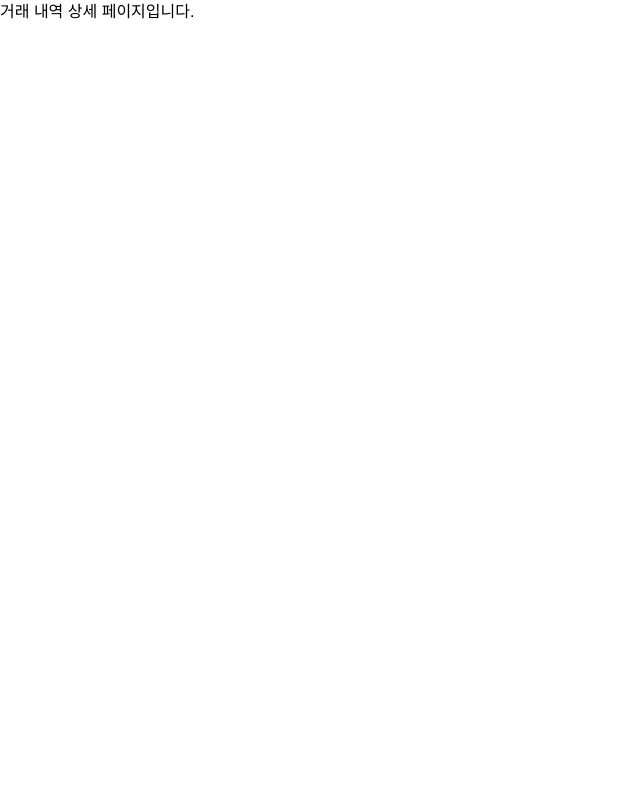
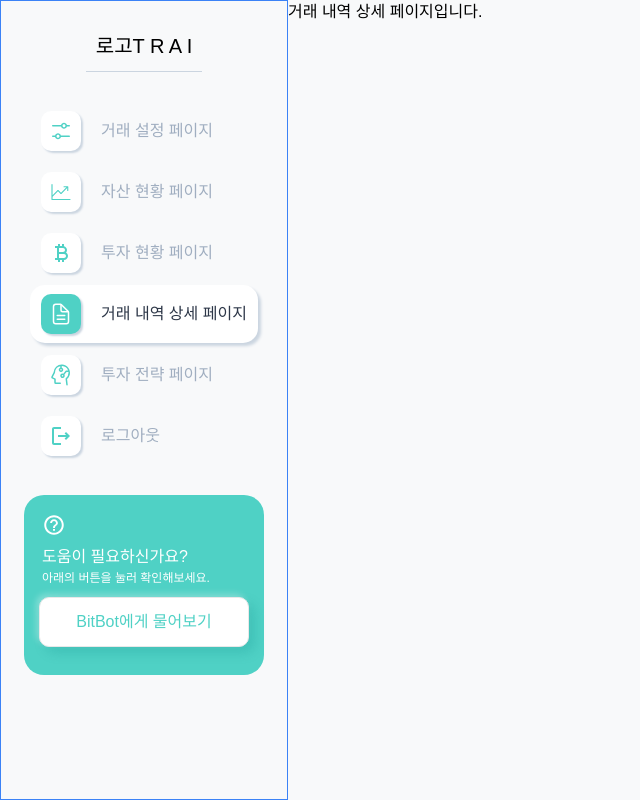
Before and after one commit to jungyeojinn/trai, a React (Vite) app in the folder FE/trai/: page /trade-details in a window 1280 px wide. Shown: the whole page, without its empty margins (0-640 px from the left). Built offline with nearby package versions, Linux system fonts and the light colour scheme; a web font is replaced by a local one.

Commit message:
[front] S11P31A609-169 feat: 네비게이션바 생성

```diff
--- a/FE/trai/package.json
+++ b/FE/trai/package.json
@@ -16,6 +16,7 @@
     "react": "^18.3.1",
     "react-dom": "^18.3.1",
     "react-hook-form": "^7.53.1",
+    "react-icons": "^5.3.0",
     "react-redux": "^9.1.2",
     "react-router-dom": "^6.27.0",
     "styled-components": "^6.1.13"
--- /dev/null
+++ b/FE/trai/src/components/NavBar/index.jsx
@@ -0,0 +1,142 @@
+import { NavLink } from 'react-router-dom';
+import styled from 'styled-components';
+
+import { IoMdHelpCircleOutline } from 'react-icons/io';
+import { VscSettings } from 'react-icons/vsc';
+import { IoDocumentTextOutline } from 'react-icons/io5';
+import { PiChartLineUpLight, PiHeadCircuit } from 'react-icons/pi';
+import { MdCurrencyBitcoin, MdOutlineLogout } from 'react-icons/md';
+
+const NavBar = () => {
+  return (
+    <div className="flex flex-col items-center">
+      <LogoArea>
+        <div>로고</div>
+        <p>T R A I</p>
+      </LogoArea>
+
+      <NavContainer>
+        <NavList>
+          <StyledNavLink to="/trade-settings">
+            <div className="PageIcon"><VscSettings /></div>
+            <div className="PageName">거래 설정 페이지</div>
+          </StyledNavLink>
+          <StyledNavLink to="/asset-overview">
+            <div className="PageIcon"><PiChartLineUpLight /></div>
+            <div className="PageName">자산 현황 페이지</div>
+          </StyledNavLink>
+          <StyledNavLink to="/investment-status">
+            <div className="PageIcon"><MdCurrencyBitcoin /></div>
+            <div className="PageName">투자 현황 페이지</div>
+          </StyledNavLink>
+          <StyledNavLink to="/trade-details">
+            <div className="PageIcon"><IoDocumentTextOutline /></div>
+            <div className="PageName">거래 내역 상세 페이지</div>
+          </StyledNavLink>
+          <StyledNavLink to="/strategy">
+            <div className="PageIcon"><PiHeadCircuit /></div>
+            <div className="PageName">투자 전략 페이지</div>
+          </StyledNavLink>
+          <StyledNavLink to="/logout">
+            <div className="PageIcon"><MdOutlineLogout /></div>
+            <div className="PageName">로그아웃</div>
+          </StyledNavLink>
+        </NavList>
+      </NavContainer>
+
+      <BotArea>
+        <div className="text-trai-white text-[24px] p-2"><IoMdHelpCircleOutline /></div>
+        <div className="text-trai-white text-[16px] ml-2">도움이 필요하신가요?</div>
+        <div className="text-trai-white text-[12px] ml-2">아래의 버튼을 눌러 확인해보세요.</div>
+        <BotButton>BitBot에게 물어보기</BotButton>
+      </BotArea>
+    </div>
+  );
+};
+
+const StyledNavLink = styled(NavLink)`
+  display: flex;
+  gap: 20px;
+  align-items: center;
+  margin: 3px;
+  padding: 8px 10px;
+  text-decoration: none;
+  border-radius: 15px;
+  background-color: transparent;
+  border: 1px solid transparent;
+
+  &.active {
+    background-color: var(--trai-white);
+    box-shadow: 3px 3px 3px var(--trai-disabled);
+
+    .PageIcon {
+      background-color: var(--trai-mint);
+      color: var(--trai-white);
+    }
+
+    .PageName {
+      color: var(--trai-text);
+    }
+  }
+
+  .PageIcon {
+    background-color: var(--trai-white);
+    color: var(--trai-mint);
+    font-size: 24px;
+    padding: 8px;
+    border-radius: 10px;
+    box-shadow: 2px 2px 2px var(--trai-disabled);
+  }
+
+  .PageName {
+    color: var(--trai-greytext);
+  }
+`;
+
+const LogoArea = styled.div`
+  display: flex;
+  padding: 10px;
+  margin: 20px auto;
+  font-size: 20px;
+  border-bottom: 1px var(--trai-disabled) solid;
+`;
+
+const NavContainer = styled.div``;
+
+const NavList = styled.ul`
+  margin: 10px;
+`;
+
+const BotArea = styled.div`
+  display: flex;
+  flex-direction: column;
+  background-color: var(--trai-mint);
+  border-radius: 20px;
+  width: 240px;
+  height: 180px;
+  padding: 10px;
+  margin-top: 20px;
+`;
+
+const BotButton = styled.button`
+  background-color: var(--trai-white);
+  color: var(--trai-mint);
+  border-radius: 10px;
+  width: 210px;
+  height: 50px;
+  display: flex;
+  justify-content: center;
+  align-items: center;
+  margin: 10px auto;
+  border: 1px solid #e8e8e8;
+  transition: all 0.2s;
+  box-shadow: 6px 6px 12px rgba(0, 128, 128, 0.2), -3px -3px 6px rgba(255, 255, 255, 0.3);
+
+  &:active {
+    box-shadow: inset 4px 4px 12px rgba(0, 128, 128, 0.3), inset -4px -4px 12px rgba(255, 255, 255, 0.7);
+  }
+`;
+
+
+
+export default NavBar;
--- a/FE/trai/src/pages/TradeDetailsPage/index.jsx
+++ b/FE/trai/src/pages/TradeDetailsPage/index.jsx
@@ -1,7 +1,14 @@
+import NavBar from '@components/NavBar'
+
 const TradeDetails = () => {
   return (
-    <div>
-      <div>거래 내역 상세 페이지입니다.</div>
+    <div className='flex bg-trai-background min-h-screen'>
+      <aside className='w-72 border border-blue-500'>
+        <NavBar/>
+      </aside>
+      <section className='flex-1'>
+        <div>거래 내역 상세 페이지입니다.</div>
+      </section>
     </div>
   )
 
--- a/FE/trai/src/pages/TradeSettingsPage/index.jsx
+++ b/FE/trai/src/pages/TradeSettingsPage/index.jsx
@@ -1,7 +1,14 @@
+import NavBar from '@components/NavBar'
+
 const TradeSettings = () => {
   return (
-    <div>
-      <div>거래 설정 페이지입니다.</div>
+    <div className='flex bg-trai-background min-h-screen'>
+      <aside className='w-72 border border-blue-500'>
+        <NavBar/>
+      </aside>
+      <section className='flex-1'>
+        <div>거래 설정 페이지입니다.</div>
+      </section>
     </div>
   )
 
```
Also changed, not shown: FE/trai/src/components/BitBot/index.jsx (added), 1 other file (tests, documents, lock files or other folders).
